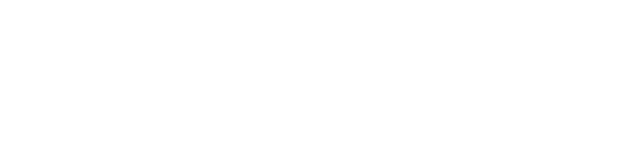
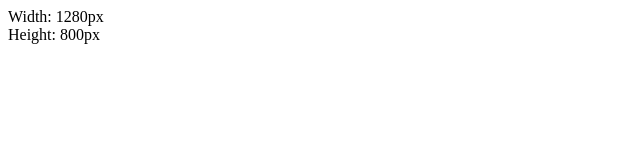
Before and after one commit to acciojob/screen-size-SimmiCodes, a website: page main.html in a window 1280 px wide. Shown: the whole page, without its empty margins (0-640 px from the left). Drawn offline with Linux system fonts and the light colour scheme.

Commit message:
created a submission

```diff
--- a/main.html
+++ b/main.html
@@ -8,6 +8,8 @@
 
 <body>
 	<!-- the entire body must be written by student -->
+	<div id="width"></div>
+	<div id="height"></div>
     <script type="text/javascript" src="./script.js">
 </script>
 
--- a/script.js
+++ b/script.js
@@ -1 +1,19 @@
-//your JS code here. If required.
+
+function getWindowSize() {
+  const width = window.innerWidth;
+  const height = window.innerHeight;
+  return { width, height };
+}
+
+
+function updateWindowSize() {
+  const windowSize = getWindowSize();
+  document.getElementById("width").textContent = `Width: ${windowSize.width}px`;
+  document.getElementById("height").textContent = `Height: ${windowSize.height}px`;
+}
+
+
+window.addEventListener("resize", updateWindowSize);
+
+
+updateWindowSize();
```
